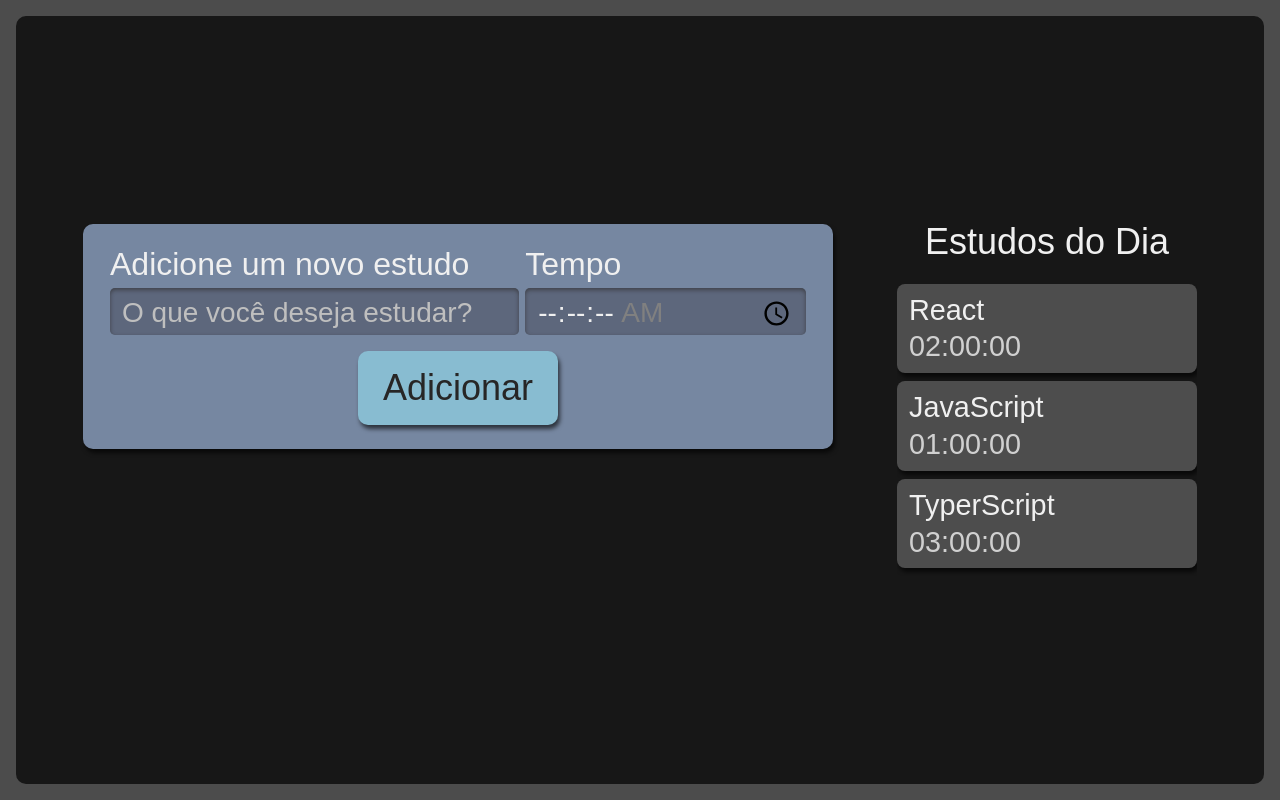
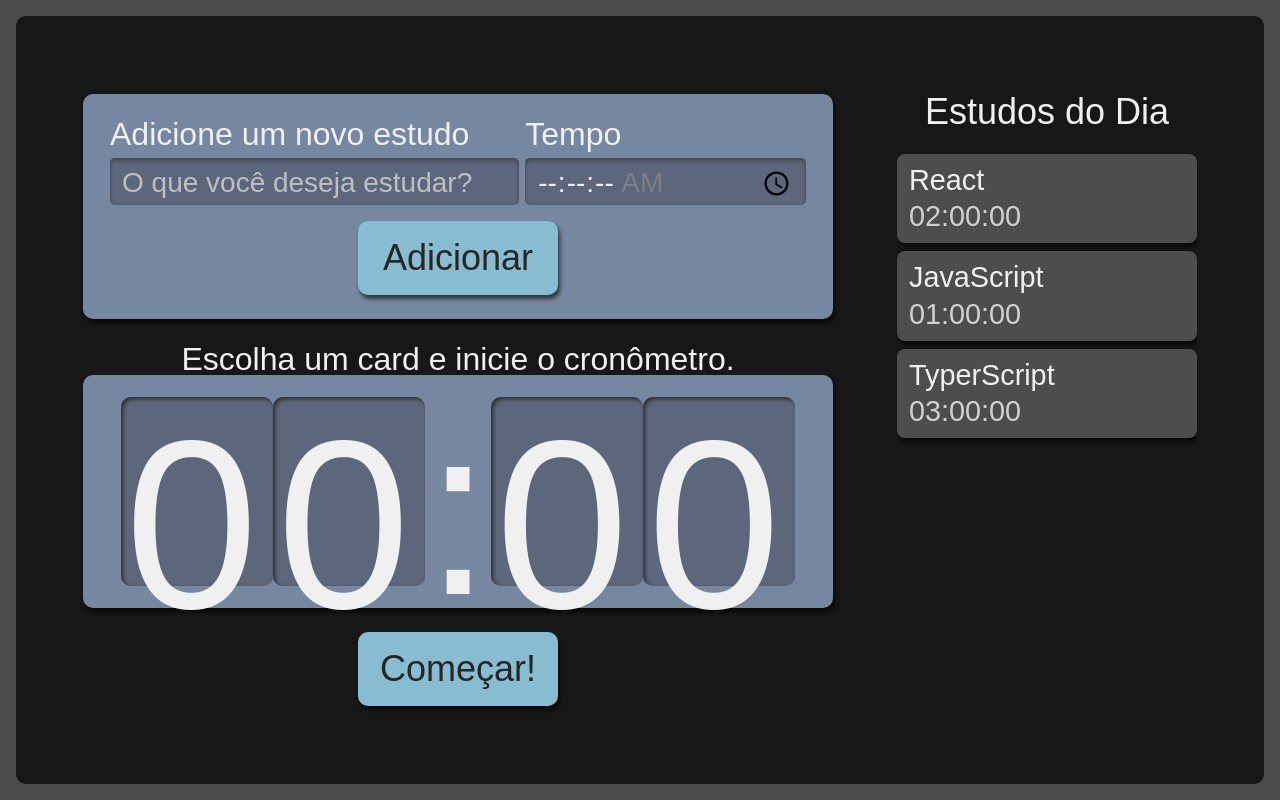
Before and after one commit to lealvesac/study.manager, a React (Create React App) app: page / in a window 1280 px wide. Built offline with nearby package versions, Linux system fonts and the light colour scheme.

Commit message:
inserindo-estilizando-o-relogio

```diff
--- /dev/null
+++ b/src/components/stopwatch/clock/clock.module.scss
@@ -0,0 +1,21 @@
+.clockNumber {
+  background-color: #5D677C;
+  box-shadow: 2px 2px 4px #2B2B2B inset;
+  height: 3.6rem;
+  width: 3rem;
+  padding: 8px 4px;
+  border-radius: 10px;
+
+  @media screen and (min-width:1280px) {
+    height: 10.8rem;
+    width: 9rem;
+  }
+}
+
+.clockDivision {
+  height: 4.2rem;
+
+  @media screen and (min-width:1280px) {
+    height: 12.6rem;
+  }
+}
--- /dev/null
+++ b/src/components/stopwatch/clock/index.tsx
@@ -0,0 +1,13 @@
+import style from "./clock.module.scss"
+
+export default function Clock() {
+  return (
+    <>
+      <span className={style.clockNumber}>0</span>
+      <span className={style.clockNumber}>0</span>
+      <span className={style.clockDivision}>:</span>
+      <span className={style.clockNumber}>0</span>
+      <span className={style.clockNumber}>0</span>
+    </>
+  );
+}
--- /dev/null
+++ b/src/components/stopwatch/index.tsx
@@ -0,0 +1,17 @@
+import Button from "../button";
+import Clock from "./clock";
+import style from "./stopwatch.module.scss"
+
+export default function Stopwatch() {
+    return (
+        <div className={style.stopwatch}>
+            <p className={style.title}>Escolha um card e inicie o cronômetro.</p>
+            <div className={style.clockWrapper}>
+                <Clock />
+            </div>
+            <Button>
+                Começar!
+            </Button>
+        </div>
+    )
+}
--- /dev/null
+++ b/src/components/stopwatch/stopwatch.module.scss
@@ -0,0 +1,59 @@
+.stopwatch {
+  display: flex;
+  flex-direction: column;
+  align-items: center;
+  grid-area: cronometro;
+
+  .clockWrapper {
+    align-items: center;
+    background-color: #7687A1;
+    border-radius: 10px;
+    box-shadow: 2px 4px 4px #0000009F;
+    box-sizing: border-box;
+    display: flex;
+    font-size: 5rem;
+    justify-content: center;
+    margin-bottom: 24px;
+    padding: 16px 12px;
+    width: 100%;
+  }
+
+  .title {
+    font-size: 2rem;
+  }
+
+  button {
+    background-color: #88bcd1;
+    border-radius: 10px;
+    box-shadow: 2px 4px 4px #0000009F;
+    color: #272626;
+    cursor: pointer;
+    font-size: 1.25rem;
+    padding: 16px;
+    width: 150px;
+
+    &:active {
+      background-color: #7CA6B7;
+      box-shadow: 2px 2px 4px #0000009F inset;
+      cursor: auto;
+    }
+  }
+
+  @media screen and (min-width:1280px) {
+
+    .clockWrapper{
+      font-size: 15rem;
+    }
+
+    p {
+      font-size: 2rem;
+    }
+
+    button {
+      grid-column-start: span 2;
+      justify-self: center;
+      width: 200px;
+      font-size: 2.25rem;
+    }
+  }
+}
--- a/src/pages/App.tsx
+++ b/src/pages/App.tsx
@@ -2,12 +2,14 @@
 import Form from "../components/form";
 import List from "../components/lista";
 import style from "./app.module.scss";
+import Stopwatch from "../components/stopwatch";
 
 function App() {
   return (
     <div className={style.AppStyle}>
       <Form />
       <List />
+      <Stopwatch />
     </div>
   );
 }
```
